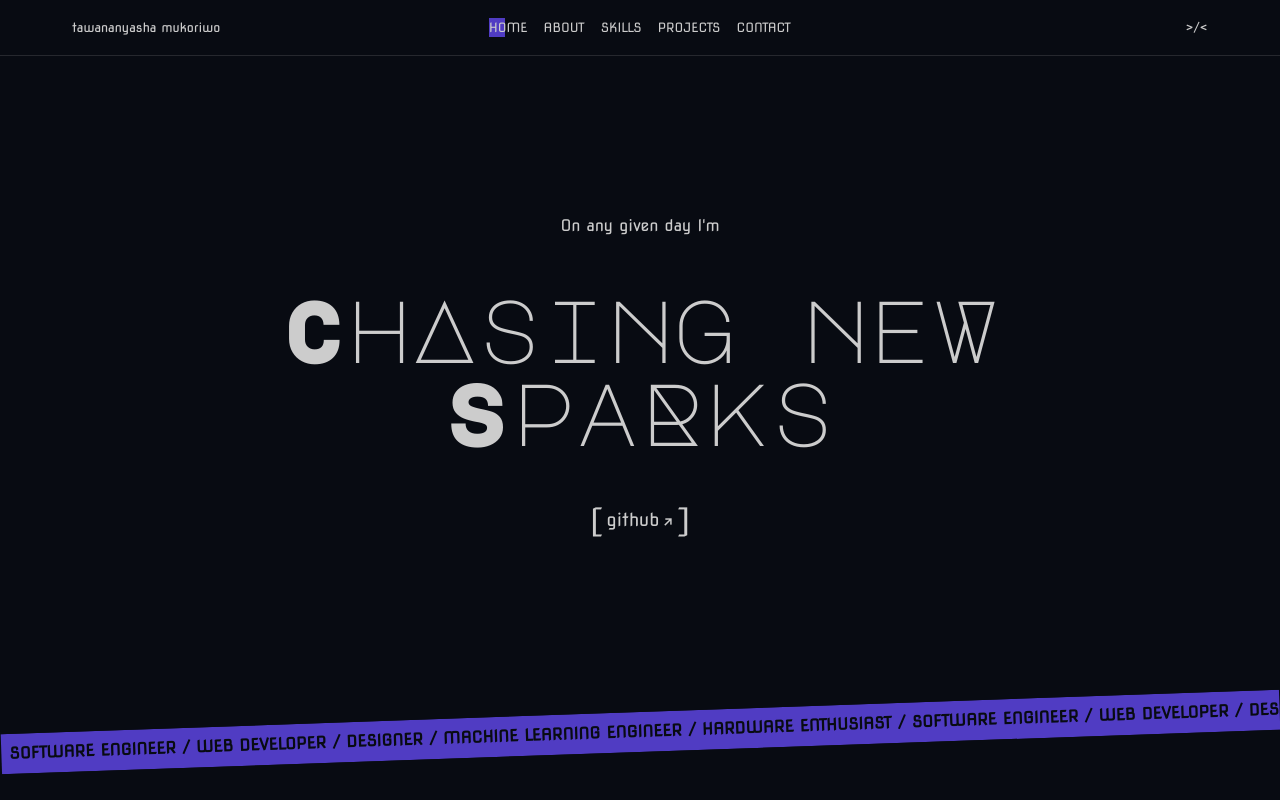
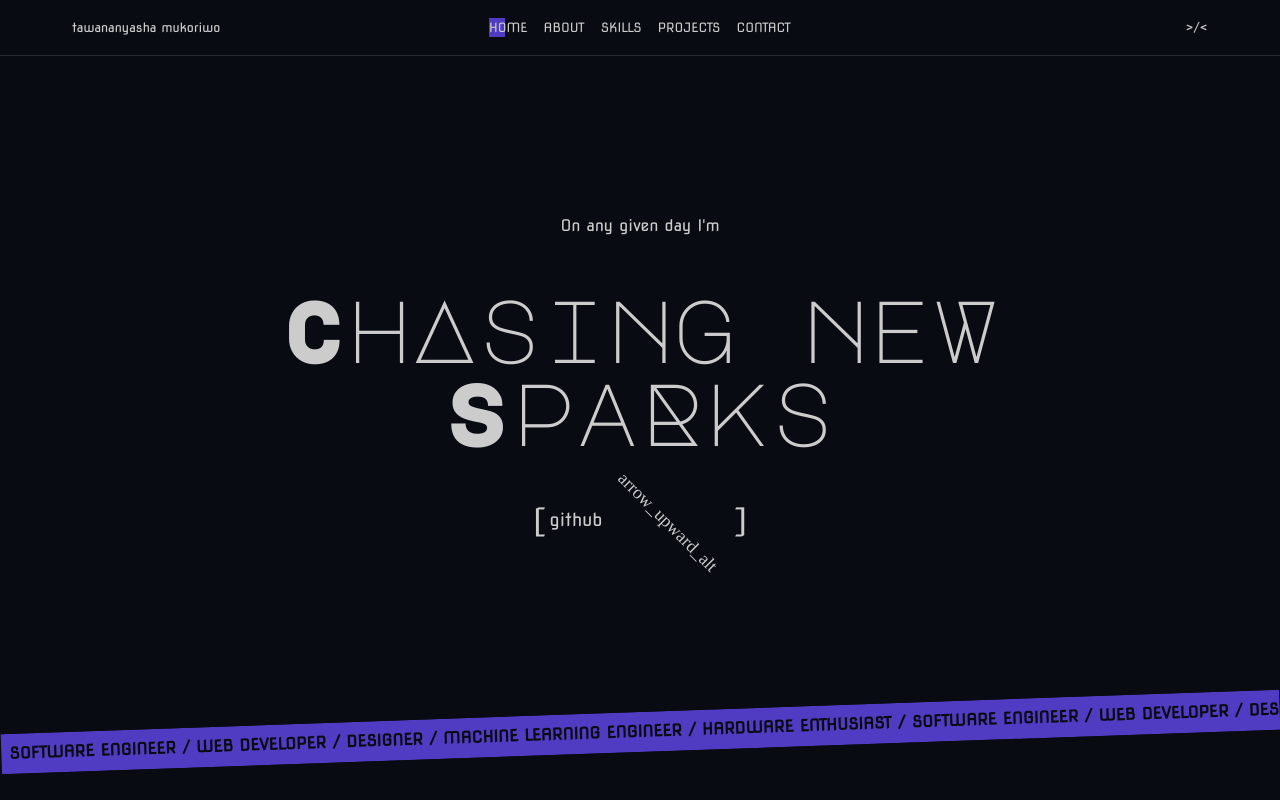
Before and after one commit to TawanaState/portfolio-site, a Next.js app: page / in a window 1280 px wide. Shown: the top 800 px of the page. Built offline with nearby package versions, Linux system fonts and the light colour scheme.

Commit message:
Used gstatic for material fonts instead

```diff
--- a/src/app/fonts/fonts.css
+++ b/src/app/fonts/fonts.css
@@ -4,5 +4,5 @@
     font-family: 'Material Symbols Outlined';
     font-style: normal;
     font-weight: 400;
-    src: url(material-icons.woff2) format('woff2');
+    src: url(https://fonts.gstatic.com/s/materialsymbolsoutlined/v266/kJF1BvYX7BgnkSrUwT8OhrdQw4oELdPIeeII9v6oDMzByHX9rA6RzaxHMPdY43zj-jCxv3fzvRNU22ZXGJpEpjC_1v-p_4MrImHCIJIZrDCvHOej.woff2) format('woff2');
 }
```
